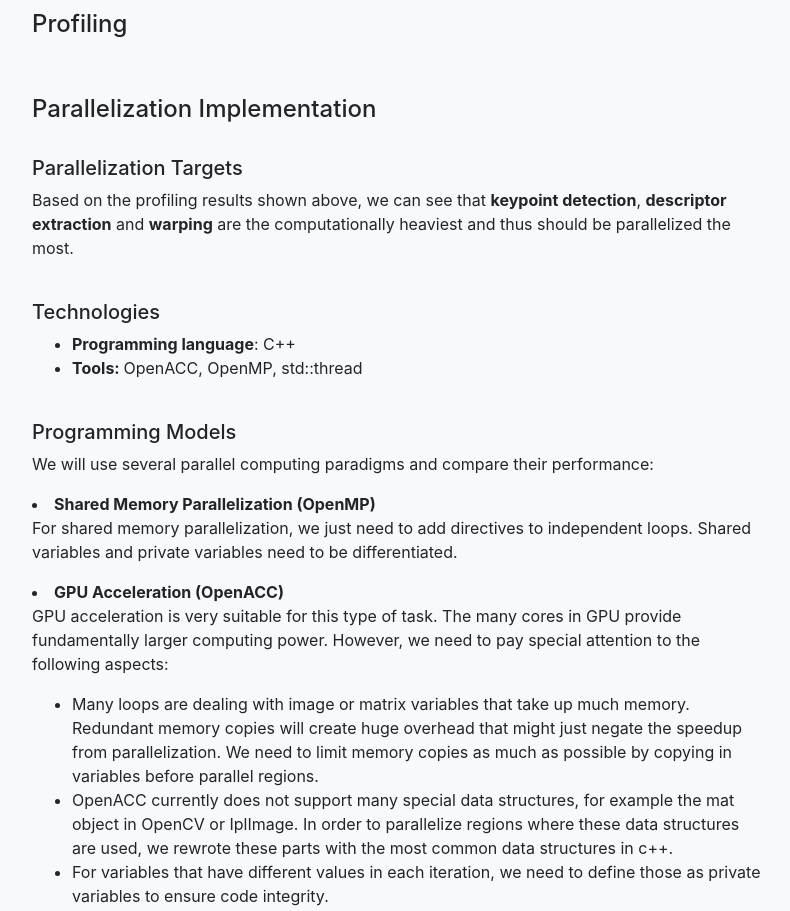
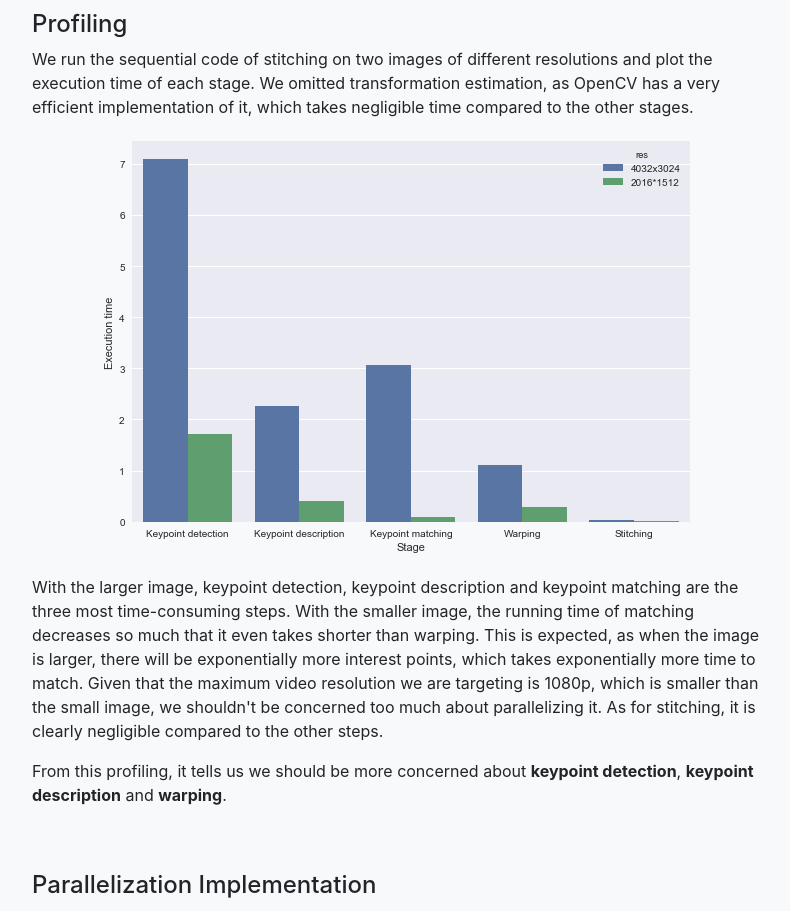
Before and after one commit to cs205-stitching/cs205-stitching.github.io, a website with bundled scripts: page index.html in a window 1280 px wide. Shown: the part 3980-4891 px from the top of the page, without its empty margins (243-1033 px from the left). Built offline with nearby package versions, Linux system fonts and the light colour scheme; files whose address does not match are found by name.

Commit message:
add profile

```diff
--- a/index.html
+++ b/index.html
@@ -127,7 +127,10 @@
             <br><br>
 
             <h4>Profiling</h4>
-
+            <p>We run the sequential code of stitching on two images of different resolutions and plot the execution time of each stage. We omitted transformation estimation, as OpenCV has a very efficient implementation of it, which takes negligible time compared to the other stages.</p>
+            <p class="img"><img src="img/profile.png"></p>
+            <p>With the larger image, keypoint detection, keypoint description and keypoint matching are the three most time-consuming steps. With the smaller image, the running time of matching decreases so much that it even takes shorter than warping. This is expected, as when the image is larger, there will be exponentially more interest points, which takes exponentially more time to match. Given that the maximum video resolution we are targeting is 1080p, which is smaller than the small image, we shouldn't be concerned too much about parallelizing it. As for stitching, it is clearly negligible compared to the other steps.</p>
+            <p>From this profiling, it tells us we should be more concerned about <strong>keypoint detection</strong>, <strong>keypoint description</strong> and <strong>warping</strong>. </p>
             <br><br>
 
             <h4>Parallelization Implementation</h4>
```
Also changed, not shown: img/profile.png (added).
